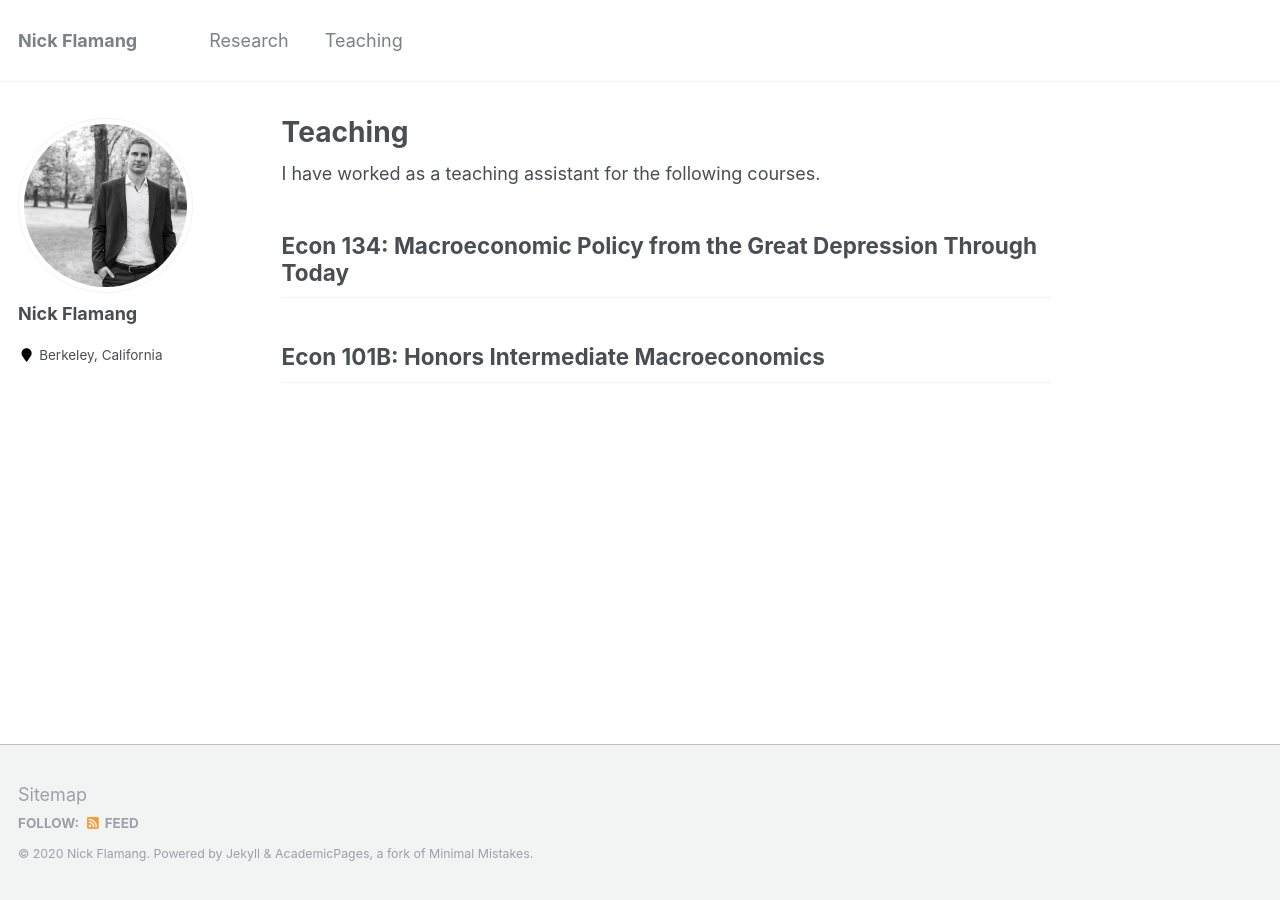
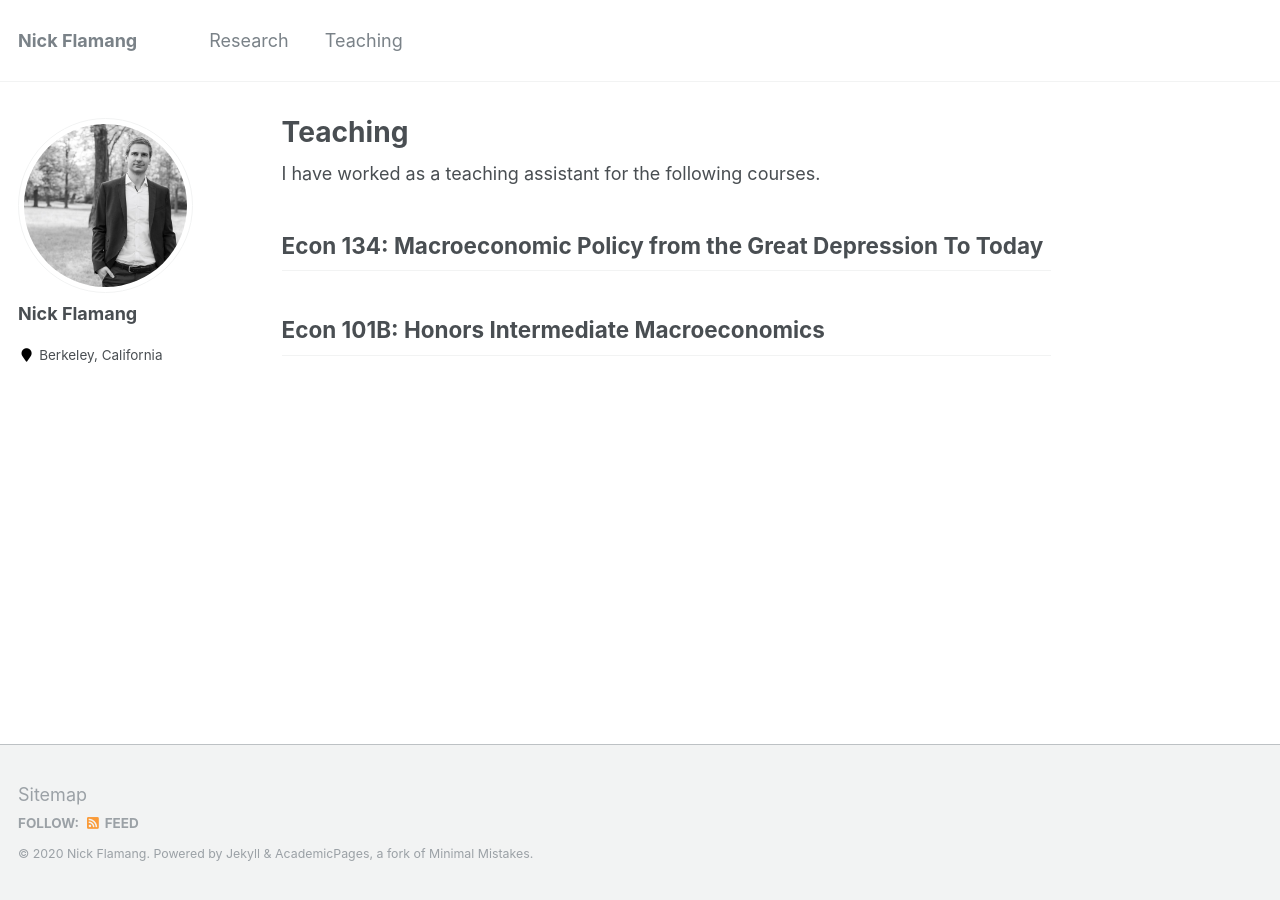
Before and after one commit to nickflamang/nickflamang.github.io, a Jekyll site: the page built from teaching.md, in a window 1280 px wide. Built offline with Jekyll 4.4.1, drawn with Linux system fonts in a browser that asks for light colours.

Commit message:
Update teaching.md

```diff
--- a/teaching.md
+++ b/teaching.md
@@ -4,5 +4,5 @@ title: Teaching
 
 I have worked as a teaching assistant for the following courses.
 
-## Econ 134: Macroeconomic Policy from the Great Depression Through Today
+## Econ 134: Macroeconomic Policy from the Great Depression To Today
 ## Econ 101B: Honors Intermediate Macroeconomics
```
